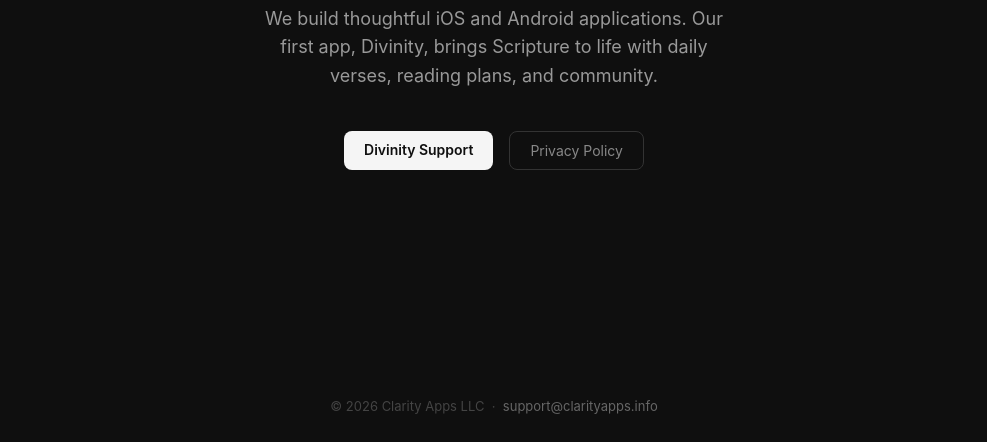
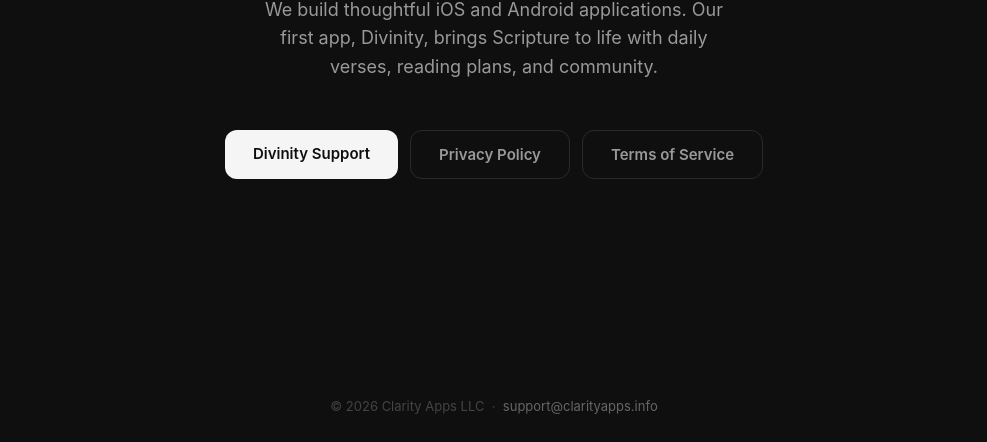
Before and after one commit to ClarityAppsLLC/clarityapps-site, a plain HTML site: page index.html in a window 1280 px wide. Shown: the part 358-800 px from the top of the page, without its empty margins (146-1133 px from the left). Drawn offline with Linux system fonts and the light colour scheme.

Commit message:
Update index.html

```diff
--- a/index.html
+++ b/index.html
@@ -38,33 +38,26 @@
       text-align: center;
       max-width: 480px;
       line-height: 1.6;
-        margin-bottom: 40px;
+      margin-bottom: 48px;
     }
-      .links {
+    .buttons {
       display: flex;
-        gap: 16px;
       flex-wrap: wrap;
+      gap: 12px;
       justify-content: center;
       margin-bottom: 48px;
     }
     .btn {
-        font-size: 14px;
-        padding: 10px 20px;
-        border-radius: 8px;
+      padding: 14px 28px;
+      border-radius: 12px;
+      font-size: 15px;
+      font-weight: 600;
       text-decoration: none;
-        font-family: inherit;
-      }
-      .btn-primary {
-        background: #f5f5f5;
-        color: #0f0f0f;
-        font-weight: 600;
-      }
-      .btn-secondary {
-        background: transparent;
-        color: #888;
-        border: 1px solid #333;
+      transition: opacity 0.15s;
     }
     .btn:hover { opacity: 0.8; }
+    .btn-primary { background: #f5f5f5; color: #0f0f0f; }
+    .btn-ghost { background: transparent; color: #999; border: 1px solid #2a2a2a; }
     footer {
       position: fixed;
       bottom: 28px;
@@ -78,11 +71,11 @@
 <body>
   <div class="logo">Clarity Apps LLC</div>
   <h1>Mobile apps, beautifully made.</h1>
-    <p>We build thoughtful iOS and Android applications. Our first app, Divinity, brings
-  Scripture to life with daily verses, reading plans, and community.</p>
-    <div class="links">
-      <a href="/support" class="btn btn-primary">Divinity Support</a>
-      <a href="/privacy" class="btn btn-secondary">Privacy Policy</a>
+  <p>We build thoughtful iOS and Android applications. Our first app, Divinity, brings Scripture to life with daily verses, reading plans, and community.</p>
+  <div class="buttons">
+    <a href="/support/" class="btn btn-primary">Divinity Support</a>
+    <a href="/privacy/" class="btn btn-ghost">Privacy Policy</a>
+    <a href="/terms/" class="btn btn-ghost">Terms of Service</a>
   </div>
   <footer>
     &copy; 2026 Clarity Apps LLC &nbsp;·&nbsp;
```
Lines whose indentation alone changed are shown as unchanged.
